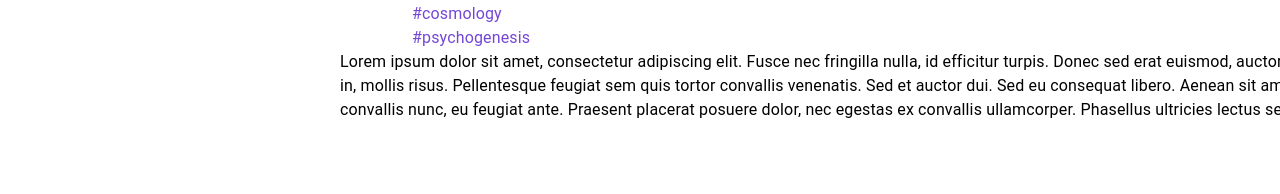
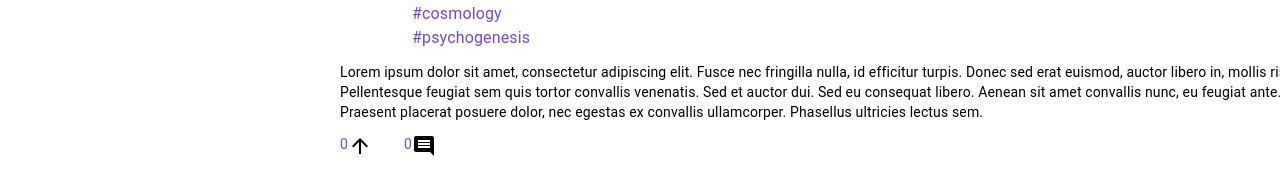
Before and after one commit to researchshare-official/frontend, a Next.js app: page /see-article in a window 1280 px wide. Shown: the part 1041-1235 px from the top of the page. Built offline with nearby package versions, Linux system fonts and the light colour scheme.

Commit message:
adding more commentarie

```diff
--- a/components/Commentaries.tsx
+++ b/components/Commentaries.tsx
@@ -1,19 +1,19 @@
 import { NextPage } from 'next';
 import { Box, Typography, Avatar } from '@mui/material/';
-import {ArrowCircleUp} from '@mui/icons-material/'
+import {ArrowCircleUp, ArrowUpward, Comment} from '@mui/icons-material/'
 
 
 const Commentaries: NextPage = () => {
     return (
         <Box>
-            <Box sx={{display: 'flex', justifyContent: 'space-between', marginBottom: '1.5625rem'}}>
+            <Box sx={{display: 'flex', justifyContent: 'space-between', marginBottom: '1.5625rem', flexDirection: 'row'}}>
                 <Typography variant="body1" sx={{color: 'black'}}>Comments (3)</Typography>
                 <Box sx={{display: 'flex'}}>
                     <Typography variant="body1" sx={{color: 'black'}}>1500</Typography>
                     <ArrowCircleUp />
                 </Box>
             </Box>
-            <Box sx={{display: 'flex'}}>
+            <Box sx={{display: 'flex', marginBottom: '0.75rem'}}>
                 <Box sx={{display: 'flex', justifyContent: 'space-between'}}>
                     <Box>
                         <Avatar src="https://encrypted-tbn0.gstatic.com/images?q=tbn:ANd9GcSH-q3WWsLEVdDsXEddGHxpoE00Y2knvcEJ5pAmjsoUM2DFPFxfZO7_Y2GjBunSUmlbJds&usqp=CAU" sx={{ width: 56, height: 56 }}/>
@@ -31,8 +31,14 @@ const Commentaries: NextPage = () => {
                     <Typography variant="caption" sx={{color: 'black', marginLeft: '41rem'}}>07-12-2021</Typography>
                 </Box>
             </Box>
-            <Box>
-                <Typography variant="body1"> Lorem ipsum dolor sit amet, consectetur adipiscing elit. Fusce nec fringilla nulla, id efficitur turpis. Donec sed erat euismod, auctor libero in, mollis risus. Pellentesque feugiat sem quis tortor convallis venenatis. Sed et auctor dui. Sed eu consequat libero. Aenean sit amet convallis nunc, eu feugiat ante. Praesent placerat posuere dolor, nec egestas ex convallis ullamcorper. Phasellus ultricies lectus sem.</Typography>
+            <Box sx={{marginBottom: '0.75rem'}}>
+                <Typography variant="body2" display="block" width="62.5rem"> Lorem ipsum dolor sit amet, consectetur adipiscing elit. Fusce nec fringilla nulla, id efficitur turpis. Donec sed erat euismod, auctor libero in, mollis risus. Pellentesque feugiat sem quis tortor convallis venenatis. Sed et auctor dui. Sed eu consequat libero. Aenean sit amet convallis nunc, eu feugiat ante. Praesent placerat posuere dolor, nec egestas ex convallis ullamcorper. Phasellus ultricies lectus sem.</Typography>
+            </Box>
+            <Box sx={{display: 'flex', flexDirection: 'row'}}>
+                <Typography variant="body2" sx={{color:'secondary.main'}}>0</Typography>
+                <ArrowUpward sx={{marginRight: '2rem'}}/>
+                <Typography variant="body2" sx={{color:'secondary.main'}}>0</Typography>
+                <Comment />
             </Box>
         </Box>
     )
```
